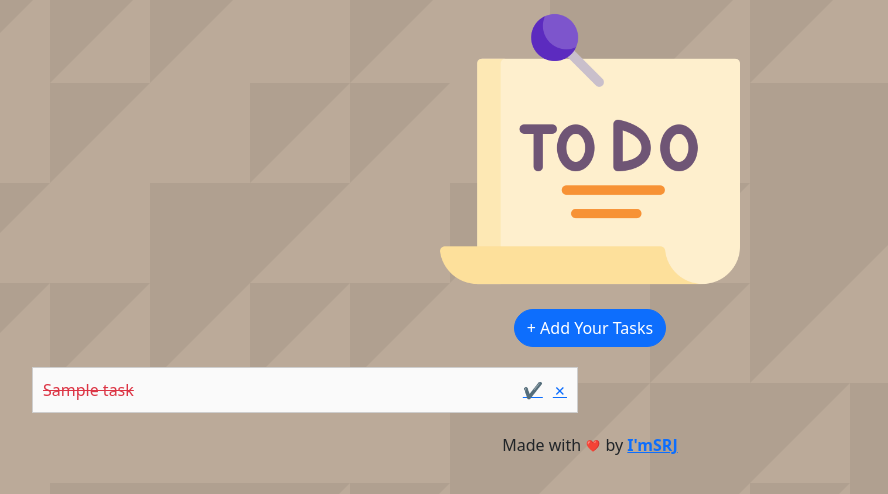
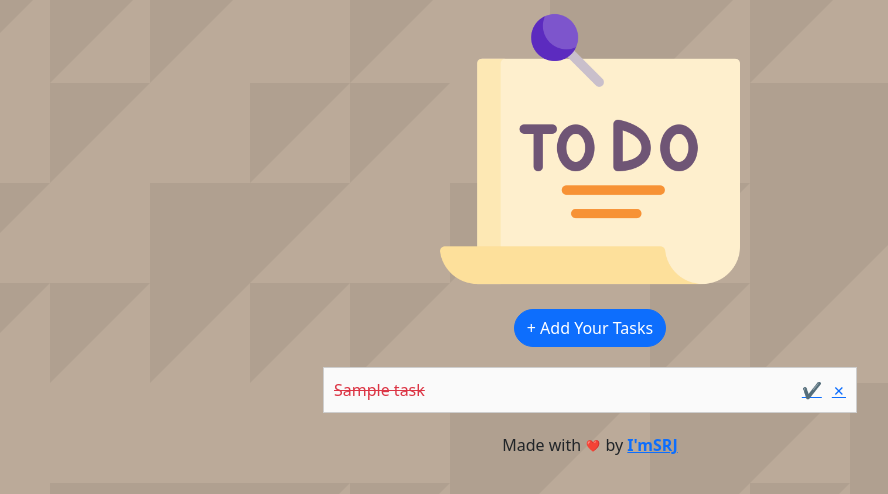
Before and after one commit to im-srj/Django_ToDo_App, a Django app: page / in a window 1280 px wide. Shown: the part 17-511 px from the top of the page, without its empty margins (50-938 px from the left). Run offline with Django 5.2, Linux system fonts and the light colour scheme; tables that the repository leaves empty hold one stand-in row (values such as "Sample post"); some libraries are stand-ins or nearby versions.

Commit message:
Updated todo/templates/todo.html

```diff
--- a/todo/templates/todo.html
+++ b/todo/templates/todo.html
@@ -1,6 +1,5 @@
 {% extends 'base.html' %}
 {% load static %}
-
 {% block content %}
 <div class="container text-center mt-3">
    <div class="row text-center">
@@ -11,15 +10,13 @@
    <div class="row text-center">
       <div class="col">
          <div style="padding-top: 10px;">
-                    <button type="button" class="btn btn-primary" data-toggle="modal" data-target="#addTask" style="border-radius: 40px;">
+            <button type="button" class="btn btn-primary" data-toggle="modal" data-target="#addTask"
+               style="border-radius: 40px;">
             + Add Your Tasks
             </button>
          </div>
       </div>
    </div>
-    </div>
-
-    <!-- Add note Modal -->
    <div class="modal fade" id="addTask" tabindex="-1" role="dialog" aria-labelledby="addTaskTitle" aria-hidden="true">
       <div class="modal-dialog modal-dialog-centered" role="document">
          <div class="modal-content">
@@ -58,13 +55,17 @@
          </div>
       </div>
    </div>
-    <div class="row" style="margin-top: 10px;">
+   <div class="justify-content-center row" style="margin-top: 10px;">
       <div class="col-lg-6 col-md-6">
          {% for task in tasks %}
-                <div class="card btn-block" style="margin-top: 10px; border-radius: 0px; padding: 10px; background-color: #fafafa">
-                    <div class="row">
+         <div class="card btn-block"
+            style="margin-top: 10px; border-radius: 0px; padding: 10px; background-color: #fafafa">
+            <div class="row text-start">
                <div class="col-9">
-                            <a href="#" data-toggle="collapse" data-target="#{{task.description}}" style="text-decoration: none;" class="{% if task.completed %}text-decoration-line-through{% endif %} {% if task.priority == "high" %}text-danger {% elif task.priority == "medium" %}text-primary {% else %}text-warning {% endif %}">{{ task.title }}</a>
+                  <a href="#" data-toggle="collapse" data-target="#{{task.description}}" style="text-decoration: none;"
+                  class="{% if task.completed %}text-decoration-line-through{% endif %}
+                  {% if task.priority == "high" %}text-danger {% elif task.priority == "medium" %}text-primary {% else %}text-warning {% endif %}">
+                  {{task.title }}</a>
                   <div class="collapse" id="{{task.description}}">
                      <div class="row">
                         <div class="col">
@@ -75,18 +76,21 @@
                </div>
                <div class="col-3">
                   <div class="btn-group float-end" role="group">
-                                <a href="{% url 'completed_task' task.pk %}" data-toggle="tooltip" title="{% if task.complete %} Mark as Incomplete {% else %} Mark as Complete {% endif %}">&#10004;</a>
-                                <a href="{% url 'delete_task' task.pk %}" style="padding-left: 10px;" data-toggle="tooltip" title="Delete">&#10007;</a>
+                     <a href="{% url 'completed_task' task.pk %}" data-toggle="tooltip"
+                        title="{% if task.complete %} Mark as Incomplete {% else %} Mark as Complete {% endif %}">&#10004;</a>
+                     <a href="{% url 'delete_task' task.pk %}" style="padding-left: 10px;" data-toggle="tooltip"
+                        title="Delete">&#10007;</a>
                   </div>
                </div>
             </div>
          </div>
          {% endfor %}
       </div>
-        <div class="col-lg-2 col-md-2"></div>
    </div>
-
+</div>
 <div class="text-center" style="padding-top: 20px;">
-        <p> Made with <img src="{% static 'images/red-heart.svg' %}" alt="love" style="height: 18px !important;padding-bottom: 2px;"> by <strong><a href="https://github.com/im-srj" target="_blank">I'mSRJ</a></strong></p>
+   <p> Made with <img src="{% static 'images/red-heart.svg' %}" alt="love"
+      style="height: 18px !important;padding-bottom: 2px;"> by <strong><a href="https://github.com/im-srj"
+      target="_blank">I'mSRJ</a></strong></p>
 </div>
 {% endblock %}
```
Lines whose indentation alone changed are shown as unchanged.
